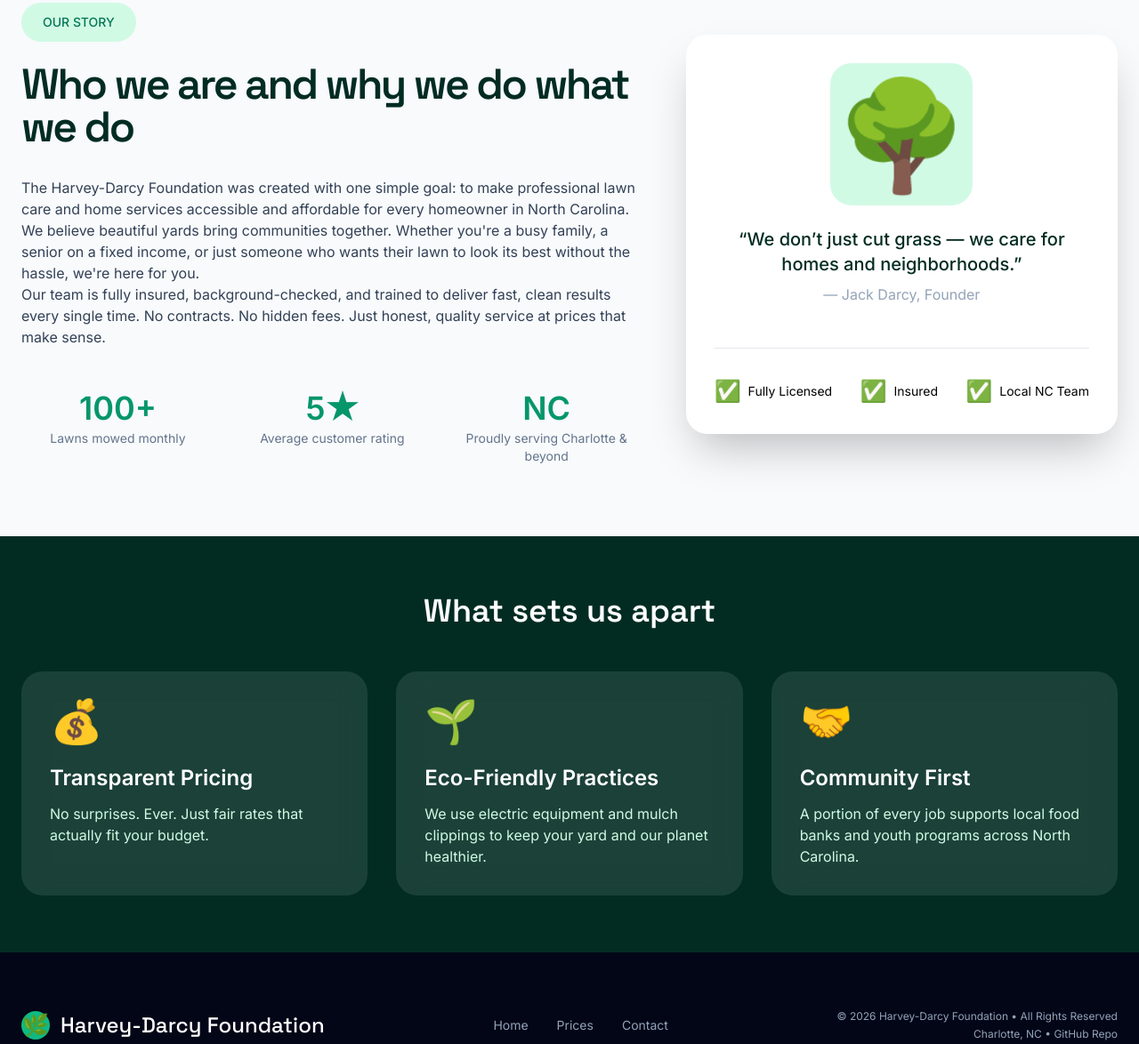
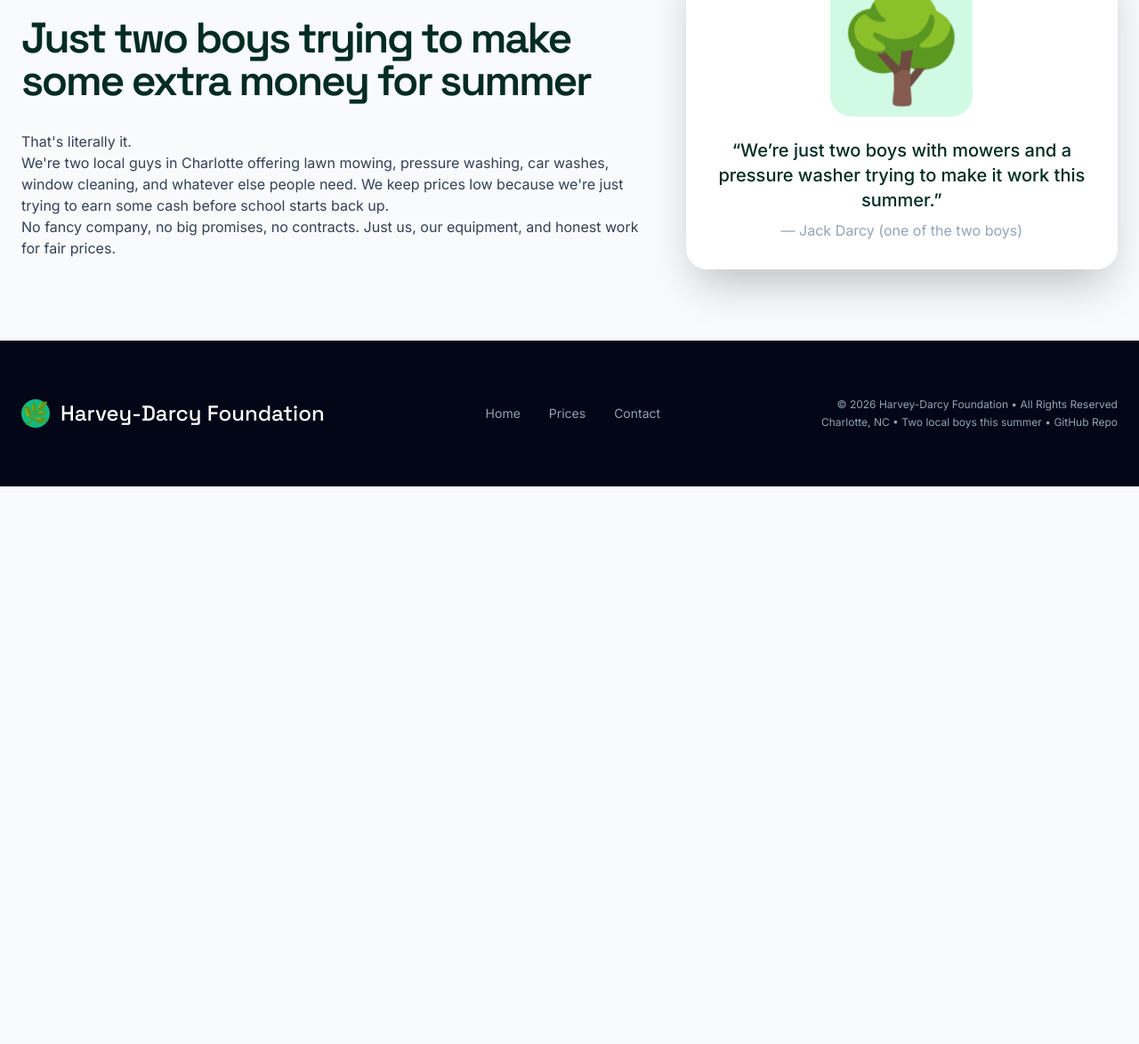
Before and after one commit to ncblock9/HarveyDarcy-Yardwork, a plain HTML site: page index.html in a window 1280 px wide. Shown: the part 949-2123 px from the top of the page at 89% size. After the commit the page ends 1496 px from the top, so only its background shows below. Drawn offline with nearby package versions, Linux system fonts and the light colour scheme.

Commit message:
Update index.html

```diff
--- a/index.html
+++ b/index.html
@@ -3,7 +3,7 @@
 <head>
     <meta charset="UTF-8">
     <meta name="viewport" content="width=device-width, initial-scale=1.0">
-    <meta name="description" content="Harvey-Darcy Foundation - Affordable lawn care and home services in North Carolina">
+    <meta name="description" content="Harvey-Darcy Foundation - Just two boys trying to make some extra money for summer">
     <title>Harvey-Darcy Foundation | Get to Know Us</title>
     <script src="https://cdn.tailwindcss.com"></script>
     <style>
@@ -50,9 +50,9 @@
             <!-- Mobile Menu -->
             <div id="mobileMenu" class="hidden md:hidden pb-6 border-t border-emerald-900">
                 <div class="flex flex-col gap-y-4 pt-4 text-lg font-medium">
-                    <a href="index.html" class="hover:text-emerald-400 transition-colors py-2">Home / Get to Know Us</a>
-                    <a href="prices.html" class="hover:text-emerald-400 transition-colors py-2">Pricing</a>
-                    <a href="contact.html" class="hover:text-emerald-400 transition-colors py-2">Contact Us</a>
+                    <a href="index.html" class="hover:text-emerald-400 transition-colors py-2">Home</a>
+                    <a href="prices.html" class="hover:text-emerald-400 transition-colors py-2">Prices</a>
+                    <a href="contact.html" class="hover:text-emerald-400 transition-colors py-2">Contact</a>
                 </div>
             </div>
         </div>
@@ -64,13 +64,13 @@
             <div class="max-w-3xl mx-auto text-center">
                 <div class="inline-flex items-center gap-x-2 bg-white/20 backdrop-blur-md text-emerald-100 text-sm font-medium px-5 py-2 rounded-3xl mb-8">
                     <div class="w-2 h-2 bg-emerald-400 rounded-full animate-pulse"></div>
-                    SERVING NORTH CAROLINA
+                    CHARLOTTE, NORTH CAROLINA
                 </div>
                 <h1 class="heading-font text-6xl md:text-7xl font-semibold leading-none tracking-tighter mb-8">
-                    Get to know the<br>Harvey-Darcy Foundation
+                    Harvey-Darcy Foundation
                 </h1>
-                <p class="text-2xl md:text-3xl text-emerald-100 max-w-lg mx-auto">
-                    Affordable lawn care. Community-first service. Your yard, our mission.
+                <p class="text-3xl md:text-4xl text-emerald-100 max-w-2xl mx-auto">
+                    Just two boys trying to make some extra money for summer
                 </p>
                 <div class="flex flex-wrap justify-center gap-4 mt-12">
                     <a href="prices.html"
@@ -85,7 +85,7 @@
                 </div>
                 <p class="mt-10 text-emerald-200 text-sm flex items-center justify-center gap-x-2">
                     <span class="text-2xl">📍</span>
-                    Charlotte, North Carolina • Family-owned &amp; operated
+                    Local kids • Honest work • No big company
                 </p>
             </div>
         </div>
@@ -99,27 +99,12 @@
                     OUR STORY
                 </div>
                 <h2 class="heading-font text-5xl font-semibold tracking-tighter text-emerald-950 leading-none mb-8">
-                    Who we are and why we do what we do
+                    Just two boys trying to make some extra money for summer
                 </h2>
                 <div class="prose prose-lg text-slate-700 max-w-none">
-                    <p>The Harvey-Darcy Foundation was created with one simple goal: to make professional lawn care and home services accessible and affordable for every homeowner in North Carolina.</p>
-                    <p>We believe beautiful yards bring communities together. Whether you're a busy family, a senior on a fixed income, or just someone who wants their lawn to look its best without the hassle, we're here for you.</p>
-                    <p>Our team is fully insured, background-checked, and trained to deliver fast, clean results every single time. No contracts. No hidden fees. Just honest, quality service at prices that make sense.</p>
-                </div>
-
-                <div class="mt-12 grid grid-cols-3 gap-6 text-center">
-                    <div>
-                        <div class="text-4xl font-bold text-emerald-600">100+</div>
-                        <div class="text-slate-500 text-sm mt-1">Lawns mowed monthly</div>
-                    </div>
-                    <div>
-                        <div class="text-4xl font-bold text-emerald-600">5★</div>
-                        <div class="text-slate-500 text-sm mt-1">Average customer rating</div>
-                    </div>
-                    <div>
-                        <div class="text-4xl font-bold text-emerald-600">NC</div>
-                        <div class="text-slate-500 text-sm mt-1">Proudly serving Charlotte &amp; beyond</div>
-                    </div>
+                    <p>That's literally it.</p>
+                    <p>We're two local guys in Charlotte offering lawn mowing, pressure washing, car washes, window cleaning, and whatever else people need. We keep prices low because we're just trying to earn some cash before school starts back up.</p>
+                    <p>No fancy company, no big promises, no contracts. Just us, our equipment, and honest work for fair prices.</p>
                 </div>
             </div>
 
@@ -127,47 +112,8 @@
             <div class="md:col-span-5">
                 <div class="bg-white shadow-2xl rounded-3xl p-8 text-center">
                     <div class="mx-auto w-40 h-40 bg-emerald-100 rounded-3xl flex items-center justify-center text-[120px] mb-6">🌳</div>
-                    <p class="font-medium text-emerald-950 text-xl">“We don’t just cut grass — we care for homes and neighborhoods.”</p>
-                    <p class="text-slate-400 mt-2">— Jack Darcy, Founder</p>
-
-                    <div class="mt-12 pt-8 border-t flex justify-between text-sm">
-                        <div class="flex items-center gap-x-2">
-                            <span class="text-emerald-500 text-2xl">✅</span>
-                            Fully Licensed
-                        </div>
-                        <div class="flex items-center gap-x-2">
-                            <span class="text-emerald-500 text-2xl">✅</span>
-                            Insured
-                        </div>
-                        <div class="flex items-center gap-x-2">
-                            <span class="text-emerald-500 text-2xl">✅</span>
-                            Local NC Team
-                        </div>
-                    </div>
-                </div>
-            </div>
-        </div>
-    </section>
-
-    <!-- VALUES -->
-    <section class="bg-emerald-950 py-16 text-white">
-        <div class="max-w-7xl mx-auto px-6">
-            <h2 class="text-center text-4xl heading-font font-semibold mb-12">What sets us apart</h2>
-            <div class="grid md:grid-cols-3 gap-8">
-                <div class="bg-white/10 backdrop-blur-lg rounded-3xl p-8 hover:scale-105 transition-transform">
-                    <div class="text-5xl mb-6">💰</div>
-                    <h3 class="text-2xl font-semibold mb-3">Transparent Pricing</h3>
-                    <p class="text-emerald-100">No surprises. Ever. Just fair rates that actually fit your budget.</p>
-                </div>
-                <div class="bg-white/10 backdrop-blur-lg rounded-3xl p-8 hover:scale-105 transition-transform">
-                    <div class="text-5xl mb-6">🌱</div>
-                    <h3 class="text-2xl font-semibold mb-3">Eco-Friendly Practices</h3>
-                    <p class="text-emerald-100">We use electric equipment and mulch clippings to keep your yard and our planet healthier.</p>
-                </div>
-                <div class="bg-white/10 backdrop-blur-lg rounded-3xl p-8 hover:scale-105 transition-transform">
-                    <div class="text-5xl mb-6">🤝</div>
-                    <h3 class="text-2xl font-semibold mb-3">Community First</h3>
-                    <p class="text-emerald-100">A portion of every job supports local food banks and youth programs across North Carolina.</p>
+                    <p class="font-medium text-emerald-950 text-xl">“We’re just two boys with mowers and a pressure washer trying to make it work this summer.”</p>
+                    <p class="text-slate-400 mt-2">— Jack Darcy (one of the two boys)</p>
                 </div>
             </div>
         </div>
@@ -190,42 +136,19 @@
 
                 <div class="text-center md:text-right">
                     <p class="text-xs">&copy; 2026 Harvey-Darcy Foundation • All Rights Reserved</p>
-                    <p class="text-xs mt-1">Charlotte, NC • <a href="https://github.com/NCBlockCouncil/Harvey-Darcy-Foundation" target="_blank" class="hover:text-emerald-400">GitHub Repo</a></p>
+                    <p class="text-xs mt-1">Charlotte, NC • Two local boys this summer • <a href="https://github.com/NCBlockCouncil/Harvey-Darcy-Foundation" target="_blank" class="hover:text-emerald-400">GitHub Repo</a></p>
                 </div>
             </div>
         </div>
     </footer>
 
     <script>
-        // Tailwind CDN initialization
-        function initializeTailwind() {
-            return {
-                config(userConfig = {}) {
-                    return {
-                        content: [],
-                        theme: {
-                            extend: {},
-                        },
-                        plugins: [],
-                        ...userConfig,
-                    }
-                },
-                theme: {
-                    extend: {},
-                },
-            }
-        }
-        document.addEventListener('DOMContentLoaded', () => {
-            return initializeTailwind()
-        })
-
-        // Mobile menu toggle
         function toggleMobileMenu() {
             const menu = document.getElementById('mobileMenu')
             menu.classList.toggle('hidden')
         }
 
-        console.log('%c✅ Harvey-Darcy Foundation website loaded successfully!', 'color:#10b981; font-family:Space Grotesk; font-size:13px')
+        console.log('%c✅ Harvey-Darcy Foundation website updated — honest version loaded!', 'color:#10b981; font-family:Space Grotesk; font-size:13px')
     </script>
 </body>
 </html>
```
